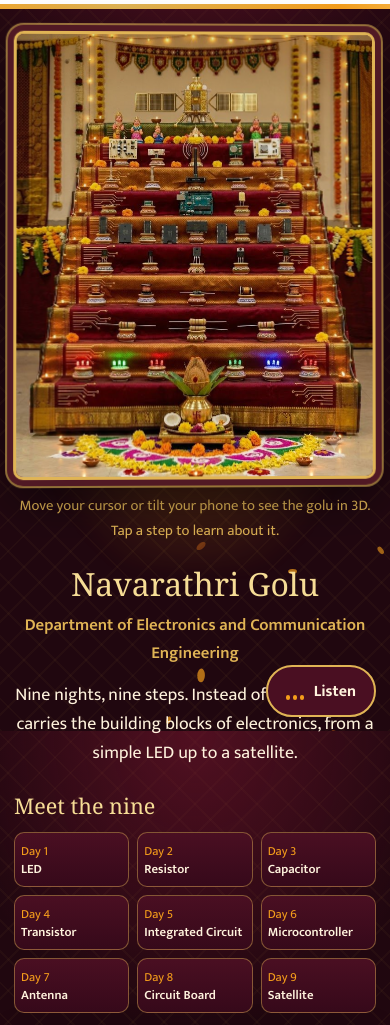
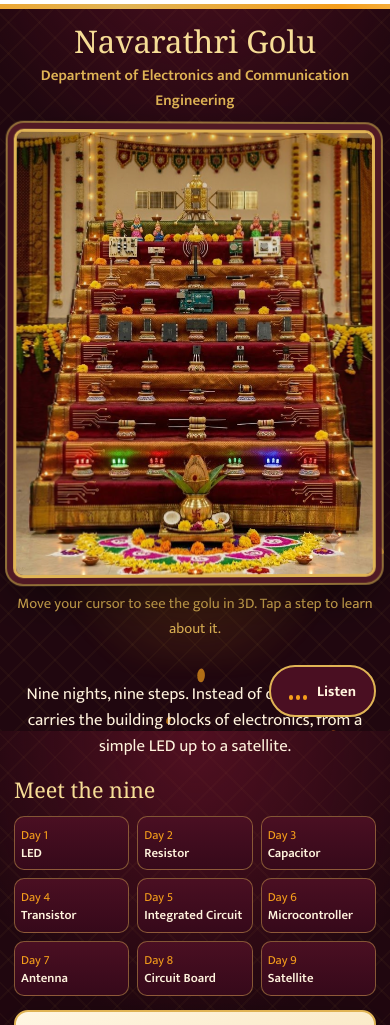
Before and after one commit to sri-067/Golu, a plain HTML site: page index.html in a window 390 px wide. Shown: the part 113-1138 px from the top of the page. Drawn offline with Linux system fonts and the light colour scheme; animation ran at ten frames a second; a web font is replaced by a local one.

Commit message:
Add files via upload

```diff
--- a/index.html
+++ b/index.html
@@ -98,7 +98,21 @@
   .intro h1 { font-size: clamp(2rem, 7.5vw, 3.1rem); color: var(--gold-soft); line-height: 1.08; }
   .intro .dept { margin: 10px 0 0; color: var(--gold); font-size: 1.05rem; font-weight: 600; }
   .intro .lead { margin: 14px 0 0; max-width: 46ch; font-size: 1.12rem; line-height: 1.6; }
-  @media (max-width: 899px) { .intro { text-align: center; } .intro .lead { margin-inline: auto; } }
+  @media (max-width: 899px) {
+    .stage { gap: 16px; padding-top: 16px; }
+    .side { display: contents; }
+    .intro { order: -1; text-align: center; }
+    .figure { order: 0; }
+    .picker { order: 1; margin-top: 4px; }
+    .intro h1 { font-size: clamp(1.7rem, 8vw, 2.4rem); }
+    .intro .dept { margin-top: 4px; font-size: .95rem; }
+    .intro .lead { display: none; }
+    .picker .lead-m { display: block; }
+  }
+  .lead-m { display: none; margin: 0 0 16px; text-align: center; font-size: 1.05rem; line-height: 1.55; }
+  @media (max-width: 600px) {
+    #audioBtn { height: 44px; padding: 0 14px; font-size: .92rem; right: 12px; bottom: calc(12px + env(safe-area-inset-bottom)); }
+  }
 
   .picker { margin-top: 24px; }
   .picker h2 { font-size: 1.35rem; color: var(--gold-soft); }
@@ -194,6 +208,7 @@
     </section>
 
     <section class="picker" aria-label="Nine days">
+      <p class="lead-m">Nine nights, nine steps. Instead of dolls, our golu carries the building blocks of electronics, from a simple LED up to a satellite.</p>
       <h2>Meet the nine</h2>
       <div class="chips" id="chips"></div>
       <div class="card" id="card" aria-live="polite"></div>
@@ -206,6 +221,7 @@
   <strong>Happy Navarathri</strong>
   Department of Electronics and Communication Engineering<br>
   Sri Eshwar College of Engineering, Coimbatore<br>
+  Golu image made with AI
 </footer>
 
 <button id="audioBtn" aria-label="Pause audio"><span class="eq" aria-hidden="true"><i></i><i></i><i></i></span><span id="audioTxt">Listen</span></button>
@@ -371,7 +387,8 @@ tryPlay();
 
   /* TUNE HERE: DEPTH = how far near parts slide against far parts (0.016 was subtle),
      TURN = how many degrees the whole picture swings toward you (0 turns it off). */
-  const DEPTH = 0.018, TURN = 7;
+  const COARSE = matchMedia("(pointer: coarse)").matches;   // phones and tablets
+  const DEPTH = COARSE ? 0.03 : 0.034, TURN = COARSE ? 3 : 7;
 
   const vsSrc = "attribute vec2 p; varying vec2 v; void main(){ v = vec2(p.x*.5+.5, .5-p.y*.5); gl_Position = vec4(p,0.,1.); }";
   const fsSrc = `
@@ -442,7 +459,7 @@ tryPlay();
     fit(); addEventListener("resize", fit);
     frame.classList.add("gl-on");
     const cap = document.querySelector(".caption");
-    if (cap) cap.textContent = "Move your cursor or tilt your phone to see the golu in 3D. Tap a step to learn about it.";
+    if (cap) cap.textContent = COARSE ? "Tilt your phone to see the golu in 3D. Tap a step to learn about it." : "Move your cursor to see the golu in 3D. Tap a step to learn about it.";
 
     let tx = 0, ty = 0, aimX = 0, aimY = 0, lastInput = -1e9, visible = true;
     const clamp = (n) => Math.max(-1, Math.min(1, n));
```
